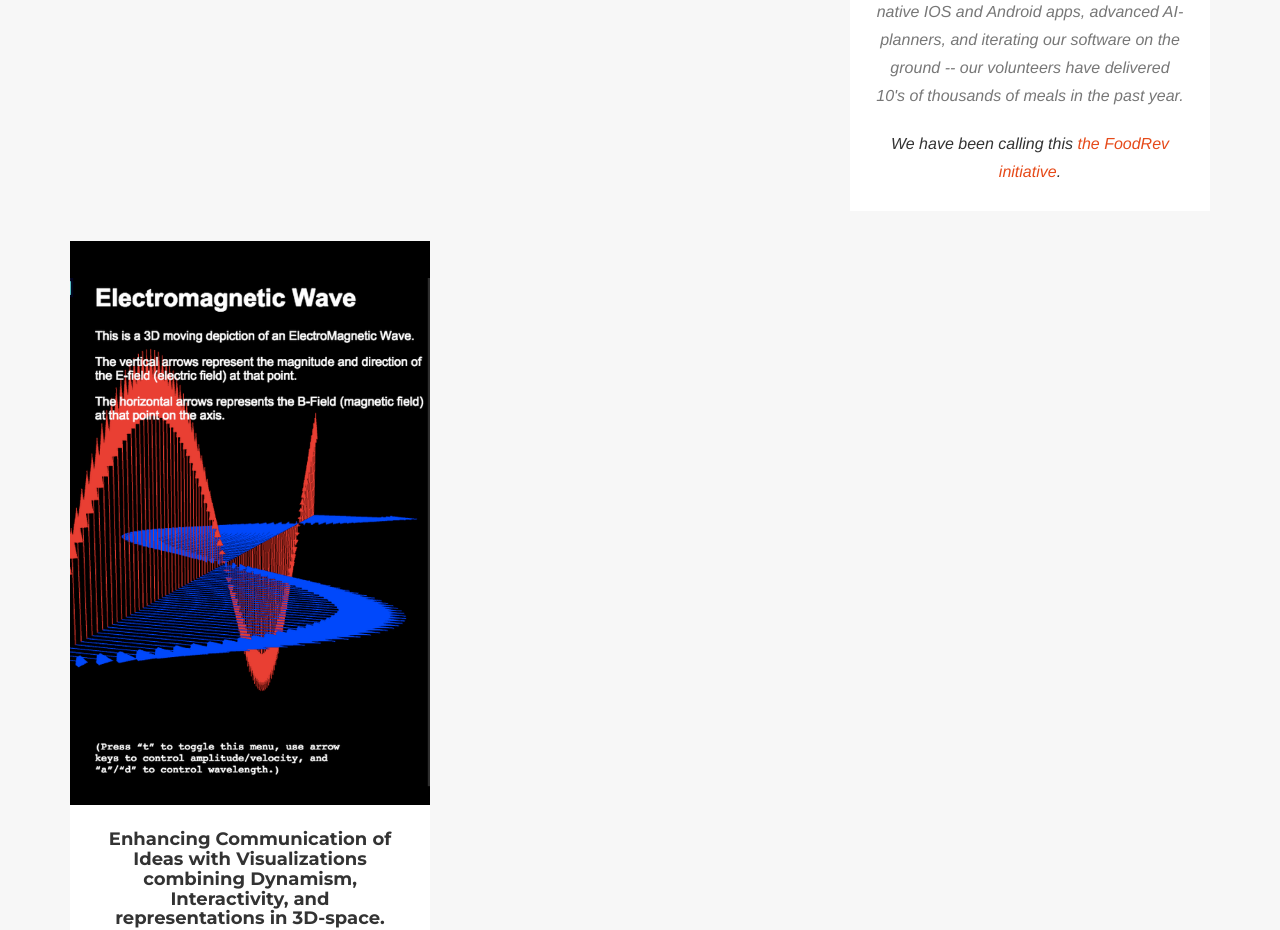
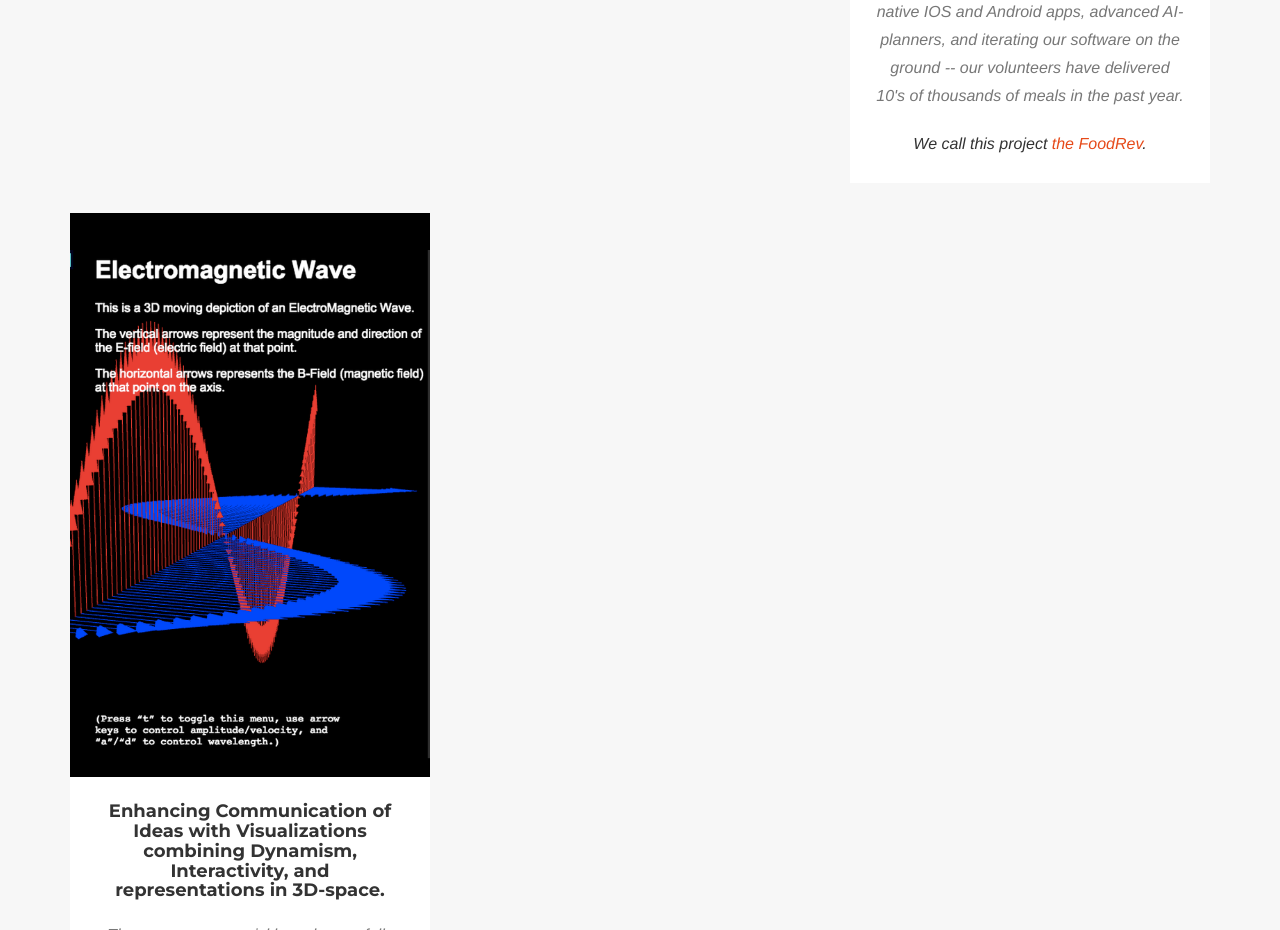
Before and after one commit to gskielian/gskielian.github.io, a plain HTML site: page index.html in a window 1280 px wide. Shown: the part 2240-3170 px from the top of the page. Drawn offline with nearby package versions, Linux system fonts and the light colour scheme; a web font is replaced by a local one.

Commit message:
foodrev project

```diff
--- a/index.html
+++ b/index.html
@@ -177,7 +177,7 @@
         <div class="portfolio-caption">
           <h4>Software for Food-Donation Logistics</h4>
           <br/>
-          <p class="text-muted">It is estimated that 40% of food made in the US is thrown away, and is due to lack of  infrastructure for food-donations. We are creating this infrastructure, and are creating native IOS and Android apps, advanced AI-planners, and iterating our software on the ground -- our volunteers have delivered 10's of thousands of meals in the past year. </p><br/><p>We have been calling this <a href="http://foodrev.org/">the FoodRev initiative</a>.</p>
+          <p class="text-muted">It is estimated that 40% of food made in the US is thrown away, and is due to lack of  infrastructure for food-donations. We are creating this infrastructure, and are creating native IOS and Android apps, advanced AI-planners, and iterating our software on the ground -- our volunteers have delivered 10's of thousands of meals in the past year. </p><br/><p>We call this project <a href="http://foodrev.org/">the FoodRev</a>.</p>
         </div>
       </div>
       <div class="col-md-4 col-sm-6 portfolio-item">
```
